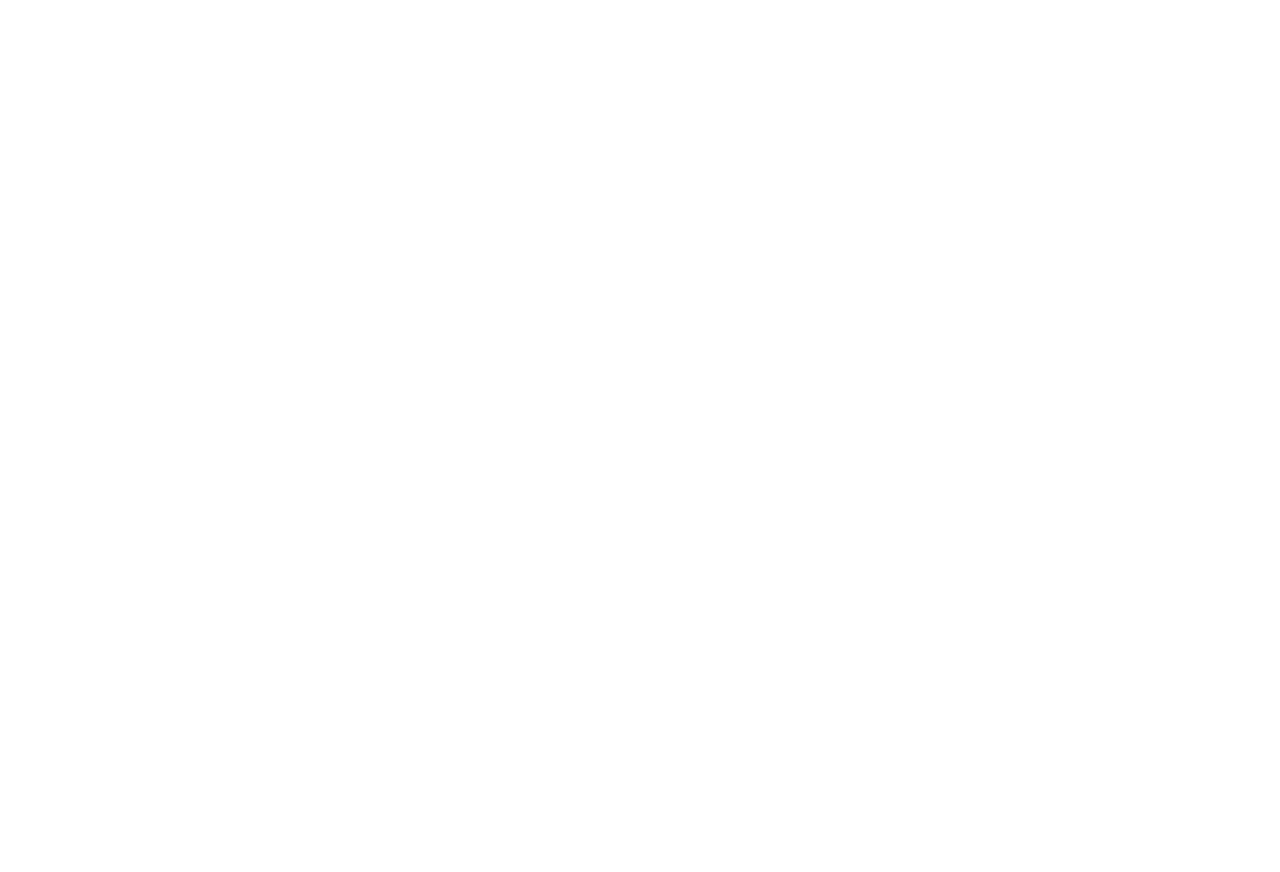
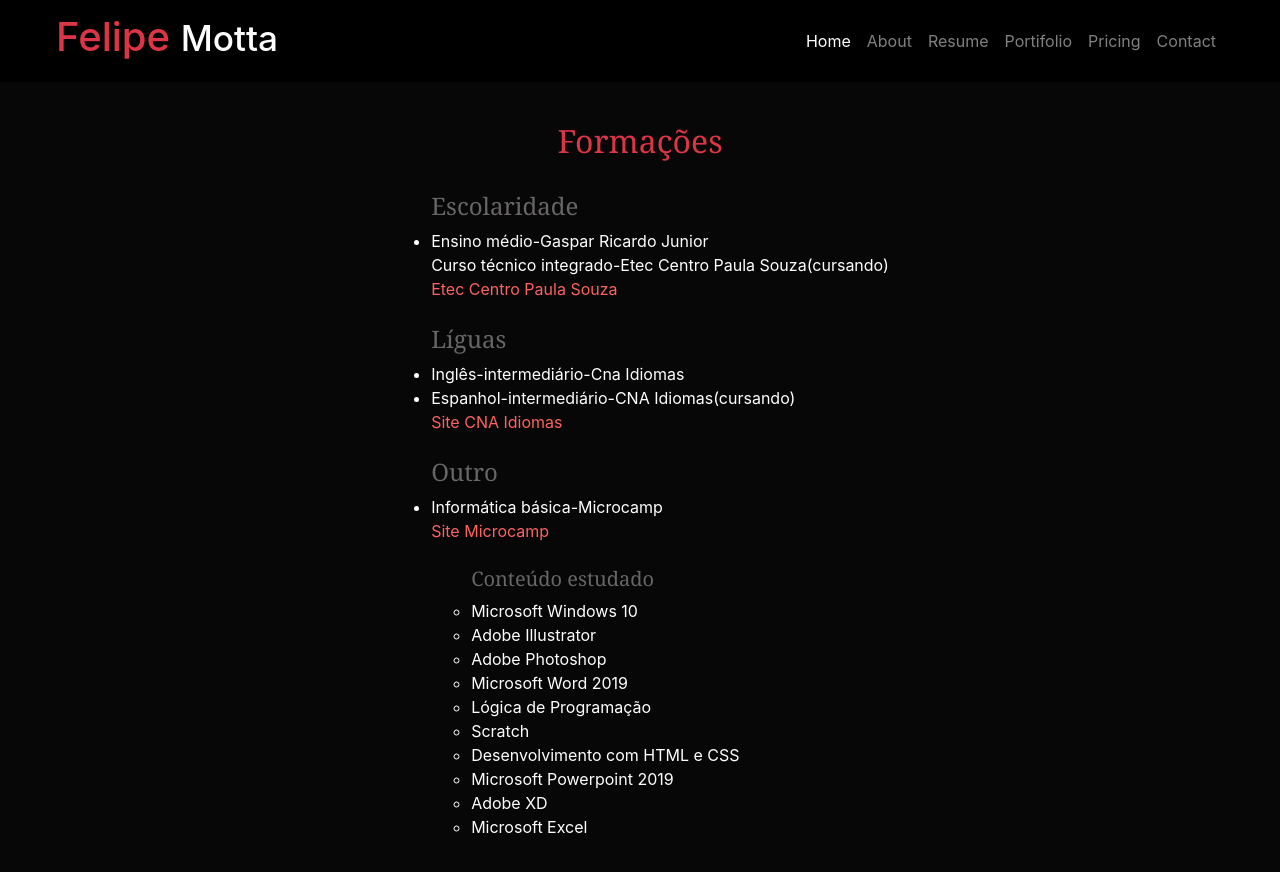
Before and after one commit to FeMott4/Portifolio, a plain HTML site: page saiba_mais.html in a window 1280 px wide. Before the commit the page ends 800 px from the top, so only its background shows below. Drawn offline with nearby package versions, Linux system fonts and the light colour scheme.

Commit message:
atualizações

```diff
--- /dev/null
+++ b/assets/saiba_mais.css
@@ -0,0 +1,58 @@
+@import url('https://fonts.googleapis.com/css2?family=Poppins:ital,wght@0,200;0,300;1,400&display=swap');
+@import url('https://fonts.googleapis.com/css2?family=Berkshire+Swash&display=swap');
+
+*{
+
+    background: none;
+}
+body{
+    background-color: rgb(7, 7, 7);
+}
+/* navbar */
+nav h1{
+    color: #dc3545;
+    font-size: 2.5rem;
+}
+nav span{
+    color: white;
+    font-size: 2.2rem;
+}
+.navbar{
+    background-color: black;
+}
+.navbar-brand{
+    margin-left: 5vh;
+}
+#navbarNav{
+   flex-direction: row-reverse;
+   margin-right: 5vh;
+}
+/* corpo */
+.conteudo{
+    display: flex;
+    flex-direction: column;
+    justify-content: center;
+    align-items: center;
+    padding-top: 5vh;
+    padding-bottom: 10vh;
+    background-color: rgb(7, 7, 7);
+
+}
+.conteudo h2{
+    font-family:Georgia, 'Times New Roman', Times, serif;
+    color: #dc3545;
+}
+.sub_titulo{
+    font-family:Georgia, 'Times New Roman', Times, serif;
+    color:rgb(104, 101, 101);
+    margin-top: 3vh;
+}
+.conteudo li{
+    color: white;
+}
+.conteudo li a{
+    color:rgb(252, 99, 99);
+}
+.conteudo li a:hover{
+    color: red;
+}
--- a/assets/style.css
+++ b/assets/style.css
@@ -50,6 +50,7 @@ nav span{
     color: #dc3545;
     background: none;
 }
+
 .digitando{
     font-size: 4vh;
     font-family: 'Poppins';
--- a/saiba_mais.html
+++ b/saiba_mais.html
@@ -0,0 +1,91 @@
+<!DOCTYPE html>
+<html lang="pt-br">
+<head>
+    <meta charset="UTF-8">
+    <meta name="viewport" content="width=device-width, initial-scale=1.0">
+    <title>Saiba mais</title>
+    <link rel="stylesheet" href="./assets/saiba_mais.css">
+
+    <link rel="stylesheet" href="https://stackpath.bootstrapcdn.com/bootstrap/4.1.3/css/bootstrap.min.css" integrity="sha384-MCw98/SFnGE8fJT3GXwEOngsV7Zt27NXFoaoApmYm81iuXoPkFOJwJ8ERdknLPMO" crossorigin="anonymous">
+
+
+</head>
+<body>
+    <nav class="navbar navbar-expand-lg navbar-dark " >
+        <a class="navbar-brand"><h1>Felipe <span>Motta</span></h1></a>
+        <button class="navbar-toggler" type="button" data-toggle="collapse" data-target="#navbarNav" aria-controls="navbarNav" aria-expanded="true" aria-label="Alterna navegação">
+          <span class="navbar-toggler-icon"></span>
+        </button>
+        <div class="collapse navbar-collapse" id="navbarNav">
+          <ul class="navbar-nav" aria-label="menu">
+            <li class="nav-item active">
+              <a class="nav-link" href="index.html">Home <span class="sr-only">(Página atual)</span></a>
+            </li>
+
+            <li class="nav-item">
+              <a class="nav-link" href="#about">About</a>
+            </li>
+            <li class="nav-item">
+              <a class="nav-link " href="#resume">Resume</a>
+            </li>
+            <li class="nav-item">
+                <a class="nav-link" href="#portifolio">Portifolio</a>
+            </li>
+            <li class="nav-item">
+                <a class="nav-link" href="#pricing">Pricing</a></a>
+            </li>
+            <li class="nav-item">
+                <a class="nav-link" href="#contact">Contact</a></a>
+            </li>
+          </ul>
+        </div>
+      </nav>
+
+      <!-- corpo -->
+      <div class="conteudo">
+        <h2>Formações</h2>
+        <ul>
+            <h4 class="sub_titulo">Escolaridade</h4>
+            <li>Ensino médio-Gaspar Ricardo Junior <br>
+            Curso técnico integrado-Etec Centro Paula Souza(cursando) <br>
+            <a href="https://www.cps.sp.gov.br">Etec Centro Paula Souza</a></li>
+            <h4 class="sub_titulo">Líguas</h4>
+            <li>Inglês-intermediário-Cna Idiomas <br>
+            </li>
+            <li>Espanhol-intermediário-CNA Idiomas(cursando) <br>
+            <a href="https://www.cna.com.br">Site CNA Idiomas</a></li>
+
+            <h4 class="sub_titulo">Outro</h4>
+            <li>Informática básica-Microcamp <br>
+            <a href="https://microcamp.com.br">Site Microcamp</a>
+            <ul>
+                <h5 class="sub_titulo">Conteúdo estudado</h5>
+                <li>Microsoft Windows 10</li>
+                <li>Adobe Illustrator</li>
+                <li>Adobe Photoshop</li>
+                <li>Microsoft Word 2019</li>
+                <li>Lógica de Programação</li>
+                <li>Scratch</li>
+                <li>Desenvolvimento com HTML e CSS</li>
+                <li>Microsoft Powerpoint 2019</li>
+                <li>Adobe XD</li>
+                <li>Microsoft Excel</li>
+
+            </ul>
+            </li>
+
+
+        </ul>
+
+      </div>
+
+
+
+
+
+    <script src="https://code.jquery.com/jquery-3.3.1.slim.min.js" integrity="sha384-q8i/X+965DzO0rT7abK41JStQIAqVgRVzpbzo5smXKp4YfRvH+8abtTE1Pi6jizo" crossorigin="anonymous"></script>
+    <script src="https://cdnjs.cloudflare.com/ajax/libs/popper.js/1.14.3/umd/popper.min.js" integrity="sha384-ZMP7rVo3mIykV+2+9J3UJ46jBk0WLaUAdn689aCwoqbBJiSnjAK/l8WvCWPIPm49" crossorigin="anonymous"></script>
+    <script src="https://stackpath.bootstrapcdn.com/bootstrap/4.1.3/js/bootstrap.min.js" integrity="sha384-ChfqqxuZUCnJSK3+MXmPNIyE6ZbWh2IMqE241rYiqJxyMiZ6OW/JmZQ5stwEULTy" crossorigin="anonymous"></script>
+
+</body>
+</html>
```
Also changed, not shown: index.html (+4 -6 lines), 1 other file.
